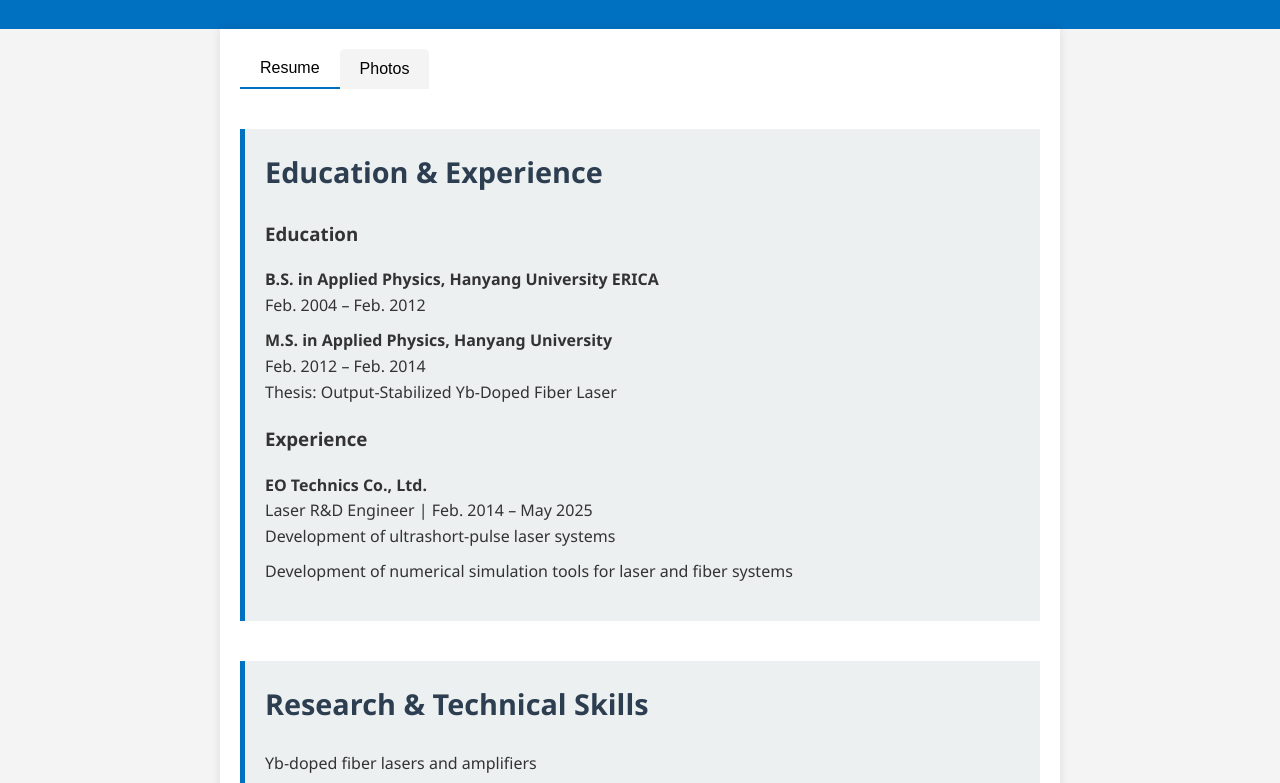
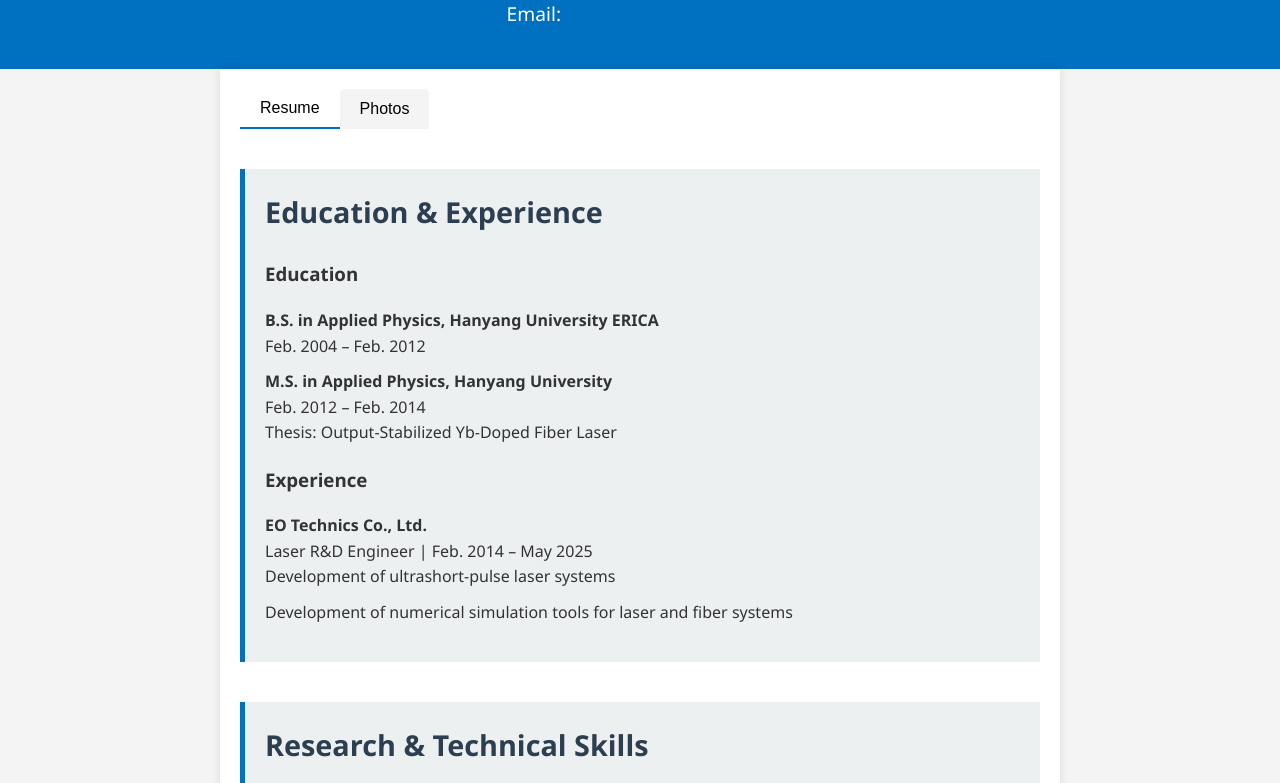
Before and after one commit to JS240784/Home, a plain HTML site: page index.html in a window 1280 px wide. Shown: the part 233-1016 px from the top of the page. Drawn offline with Linux system fonts and the light colour scheme.

Commit message:
Add email hyperlink below name

```diff
--- a/index.html
+++ b/index.html
@@ -120,6 +120,7 @@
     <header>
         <img src="image_small.jpg" alt="Profile Picture" style="width: 100px; height: 100px; border-radius: 50%; margin-bottom: 10px;">
         <h1>Jeongseop Lee</h1>
+        <p>Email: <a href="mailto:jsl4661@hanyang.ac.kr">jsl4661@hanyang.ac.kr</a></p>
     </header>
     <div class="container">
         <div class="tabs">
```
